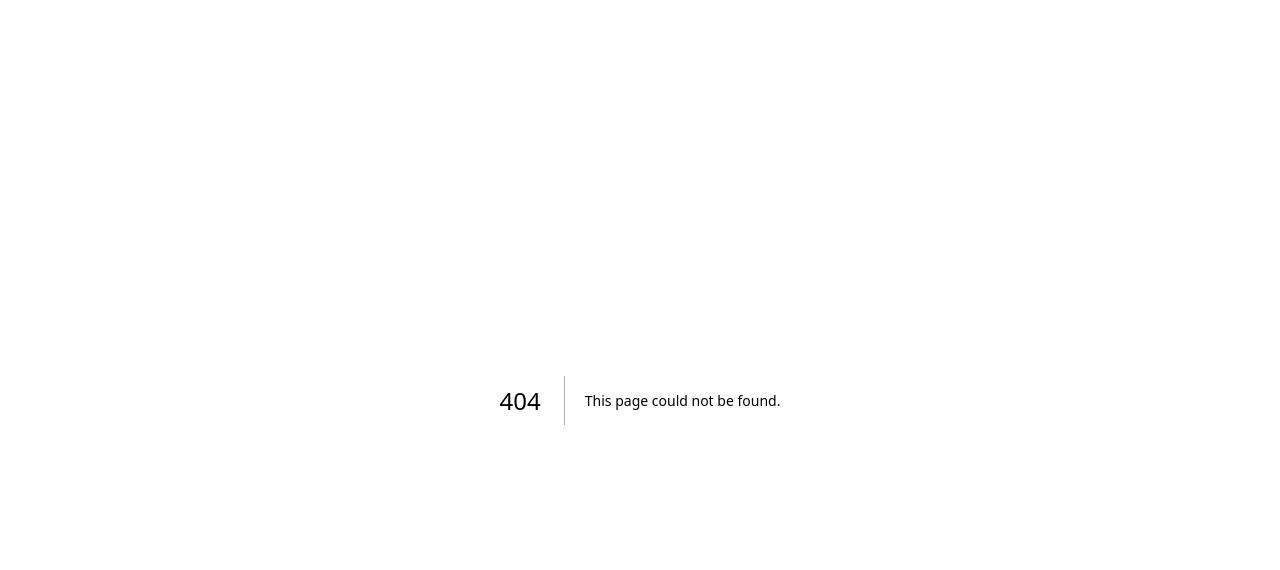
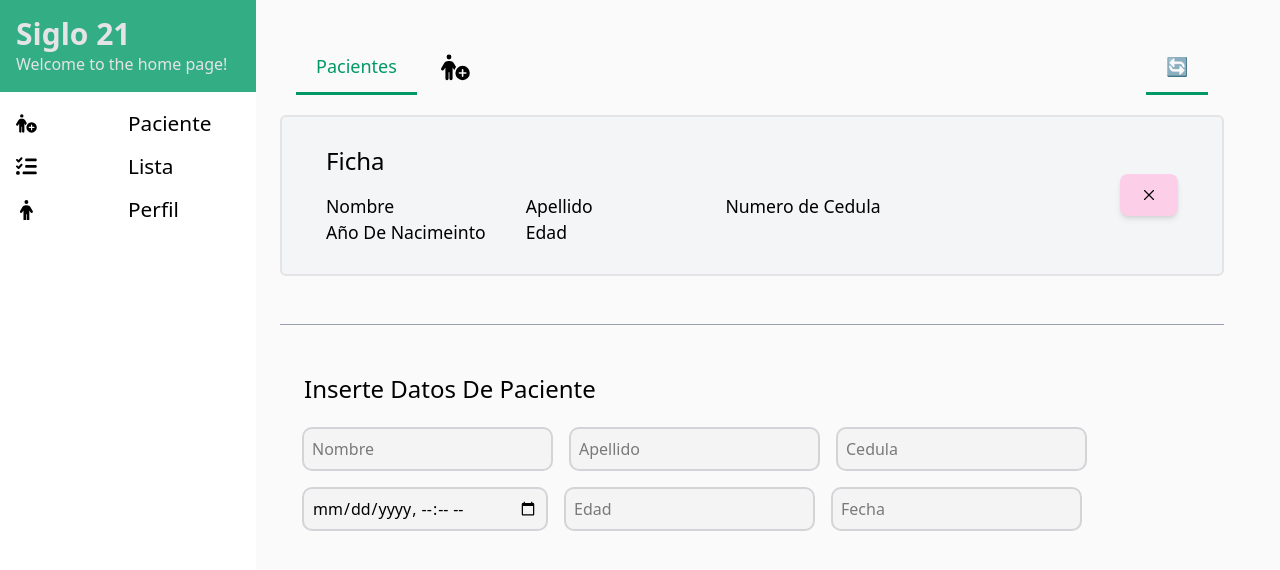
Before and after one commit to Cocohhhc/siglo, a Next.js app: page /home in a window 1280 px wide. Before the commit this address had no page. Shown: the top 570 px of the page. Built offline with nearby package versions, Linux system fonts and the light colour scheme.

Commit message:
Agregando nuevos componentes, apartado de perfil, agregando layout personalizada para dashboard, obtencion de datos dinamicos del formulario de pacientes

```diff
--- /dev/null
+++ b/src/app/(dashboard)/home/page.tsx
@@ -0,0 +1,54 @@
+"use client"
+//Imports
+import { useState } from "react";
+
+//Componentes
+import HistoriaClinico from "@/src/components/ui/historiaClinico/historia";
+import RegistroClinico from "@/src/components/homeComponents/lista/registroClinico";
+import FormularyHomePage from "@/src/components/form/pacienteFormulario"
+
+export default function HomePage() {
+  const [value, setValue] = useState("Nombre");
+  const [secondValue, setSecondValue] = useState("Apellido");
+  const [thirdValue, setThirdValue] = useState("Numero de Cedula");
+  const [fourtValue, setFourtValue] = useState("Año De Nacimeinto");
+  const [fiveValue, setSFiveValue] = useState("Edad");
+
+
+
+  return (
+
+    <main className="flex flex-col">
+
+      <section className="flex flex-row w-full h-full justify-between gap-5">
+
+
+        <section className="flex flex-col me-8 mt-4">
+          <article className="w-full mb-5">
+            <RegistroClinico />
+          </article>
+
+          <article className="bg-gray-100/80 p-3 rounded-md w-full h-auto border-2 border-zinc-200  ">
+            <HistoriaClinico
+              name={value}
+              lastName={secondValue}
+              cardId={thirdValue}
+              birthday={fourtValue}
+              age={fiveValue}
+            />
+          </article>
+          <hr className="my-12 text-gray-400" />
+          <article className="">
+            <FormularyHomePage
+              setValue={setValue}
+              setSecondValue={setSecondValue}
+              setThirdValue={setThirdValue}
+              setFourtValue={setFourtValue}
+              setSFiveValue={setSFiveValue}
+            />
+          </article>
+        </section>
+      </section>
+    </main>
+  );
+}
--- /dev/null
+++ b/src/app/(dashboard)/layout.tsx
@@ -0,0 +1,24 @@
+// /app/dashboard/layout.js
+import { ReactNode } from "react";
+
+//Components
+import NavHome from "@/src/components/homeComponents/navHome/nav";
+import AsideHomePage from "@/src/components/homeComponents/asideHome/aside";
+
+type Props = {
+    children: ReactNode
+};
+
+export default function DashboardLayout({ children, }: Props) {
+    return (
+        <div className=" min-h-screen sm:grid md:flex">
+            <section className="sm:w-full md:w-[20%] sti">
+                <NavHome />
+                <AsideHomePage />
+            </section>
+            <main className="max-w-[80%] mb-10 p-6 bg-zinc-50">
+                {children}
+            </main>
+        </div>
+    );
+}
--- /dev/null
+++ b/src/app/(dashboard)/lista/page.tsx
@@ -0,0 +1,9 @@
+import Account from "@/src/components/homeComponents/account/account"
+
+export default function PageList() {
+    return (
+        <main>
+            <Account />
+        </main>
+    )
+}
--- /dev/null
+++ b/src/components/form/pacienteFormulario.jsx
@@ -0,0 +1,40 @@
+//Import
+import { getData } from "@/src/api/auth/auth"
+
+
+///Componentes
+import InputLogin from "@/src/components/ui/inputs/inputs";
+import Button from "@/src/components/ui/button/button";
+
+
+export default function formularyPacient({
+  setValue, setSecondValue, setFourtValue, setThirdValue, setSFiveValue }) {
+
+  return (
+    <section
+      className="
+     flex flex-col items-center justify-between
+    gap-6 px-6
+    rounded-lg
+    "
+    >
+    <article className="text-2xl w-full">
+        <h2>Inserte Datos De Paciente</h2>
+    </article>
+
+        <form action={getData} className="flex flex-row flex-wrap gap-5">
+            <InputLogin variant="history" placeholder="Nombre"  name=" pacienteName" onChange={(e) => setValue(e.target.value)}/>
+
+            <InputLogin variant="history" placeholder="Apellido"  name="pacientLastName"  onChange={(e) => setSecondValue(e.target.value)}/>
+
+            <InputLogin variant="history" placeholder="Cedula"  name="pacientId" onChange={(e) => setThirdValue(e.target.value)}/>
+
+            <InputLogin variant="history" type="datetime-local" placeholder="Fecha de nacimiento"  name="dataOfBirth" onChange={(e) => setFourtValue(e.target.value)}/>
+
+            <InputLogin variant="history" placeholder="Edad"  name="yearsOld" onChange={(e) => setSFiveValue(e.target.value)}/>
+
+            <InputLogin variant="history" placeholder="Fecha"  name="date" onChange={(e) => setSecondValue(e.target.value)}/>
+        </form>
+    </section>
+  );
+}
--- /dev/null
+++ b/src/components/homeComponents/account/account.jsx
@@ -0,0 +1,60 @@
+import { CgProfile } from "react-icons/cg";
+
+//Components
+import Description from "@/src/components/ui/doctorDescription/description"
+import Target from "@/src/components/ui/target/target"
+
+export default function Account() {
+  return (
+    <div className="p-4 w-full place-items-start items-center">
+      <section className="flex gap-3 p-3 items-end w-full">
+        <CgProfile className="w-[6vw] h-auto" />
+        <article className="flex gap-2">
+          <Target value="Doctor" />
+          <Target value="Cliente" />
+        </article>
+      </section>
+
+      <section className="">
+        <article>
+          <ul className="
+          grid grid-cols-3 grid-flow bg-zinc-100
+          p-8 gap-12
+          rounded-[2%]
+          ">
+            <li>
+              <Description value="Nombre" />
+            </li>
+
+            <li>
+              <Description value="Apellido" />
+            </li>
+
+            <li>
+              <Description value="Cedula" />
+            </li>
+
+            <li>
+              <Description value="Contraseña" />
+            </li>
+
+            <li>
+              <Description value="Correo Electronico" />
+            </li>
+
+            <li>
+              <Description value="Cargo" />
+            </li>
+
+            <li>
+              <div className="flex flex-row gap-4">
+                <Description value="Departamento" />
+                <Description value="Departamento" />
+              </div>
+            </li>
+          </ul>
+        </article>
+      </section>
+    </div>
+  );
+}
--- /dev/null
+++ b/src/components/homeComponents/asideHome/aside.jsx
@@ -0,0 +1,33 @@
+import { CgProfile } from "react-icons/cg";
+import Link from "next/link";
+
+//Icons
+import { FaPersonCirclePlus } from "react-icons/fa6";
+import { FaListCheck } from "react-icons/fa6";
+import { FaPerson } from "react-icons/fa6";
+
+
+//Components
+
+
+export default function AsideHomePage() {
+  return (
+    <aside className="p-4 w-full ">
+      <ul className="flex flex-col gap-3 text-[1.3rem]">
+        <li className="grid grid-cols-2 items-center">
+          <FaPersonCirclePlus />
+          <Link href="/">Paciente</Link>
+        </li>
+
+        <li className="grid grid-cols-2 items-center">
+          <FaListCheck />
+          <Link href="/">Lista</Link>
+        </li>
+        <li className="grid grid-cols-2 items-center">
+            <FaPerson />
+            <Link href="/">Perfil</Link>
+        </li>
+      </ul>
+    </aside>
+  );
+}
--- /dev/null
+++ b/src/components/homeComponents/lista/registroClinico.jsx
@@ -0,0 +1,44 @@
+//Impoert
+import { useRouter } from "next/navigation";
+
+//hook
+import { formSelection } from "@/src/hook/formSelection"
+import { useState } from "react";
+
+//Icons
+import { FaPersonCirclePlus } from "react-icons/fa6";
+
+import Button from "@/src/components/ui/button/button";
+
+export default function RegistroClinico() {
+  const [buttonMenu, setButtonMenu] = useState(false);
+  const router = useRouter()
+
+
+  const handleChange = () => {
+    const status = formSelection();
+    setButtonMenu(status);
+  };
+
+  const handleLogOut = () => {
+    router.replace('/')
+  }
+
+  return (
+    <section className="flex flex-row gap-4 px-4 w-full justify-between items-center-safe ">
+      <article className="flex flex-row gap-6 rounded-lg items-center text-[1.8rem]">
+        <div className="">
+          <Button type="button" value="Pacientes" variant="history" onClick={handleChange}/>
+        </div>
+        <div className="">
+          <FaPersonCirclePlus className="w-full h-full"/>
+        </div>
+      </article>
+      <article>
+        <div className="m-auto">
+          <Button type="button" value="🔄" variant="history" onClick={handleLogOut}/>
+       </div>
+      </article>
+    </section>
+  );
+}
--- /dev/null
+++ b/src/components/homeComponents/navHome/nav.jsx
@@ -0,0 +1,8 @@
+export default function NavHome() {
+  return (
+    <div className="bg-emerald-600/80  p-4">
+      <h1 className="text-3xl font-bold text-zinc-200">Siglo 21</h1>
+      <p className="text-zinc-200">Welcome to the home page!</p>
+    </div>
+  );
+}
--- /dev/null
+++ b/src/components/ui/doctorDescription/description.jsx
@@ -0,0 +1,8 @@
+// import { useState } from "react"
+export default function Description({ value }) {
+    return (
+        <div className="relative">
+            <h1 className="z-10  border-b-emerald-600 border-b-2">{value}</h1>
+        </div>
+    )
+}
--- /dev/null
+++ b/src/components/ui/target/target.jsx
@@ -0,0 +1,16 @@
+export default function Target({ value }) {
+    if (typeof value === "string") {
+        return (
+            <div className="">
+                <div className="
+                bg-[#00FFFF] shadow-zinc-200 shadow-2xl rounded-[6%]
+                py-2 px-6 text-[60%]
+                ">
+                    <p>{value}</p>
+                </div>
+            </div>
+        )
+    } else {
+        throw new Error("El valor del Target debe ser tipo string");
+    }
+}
```
